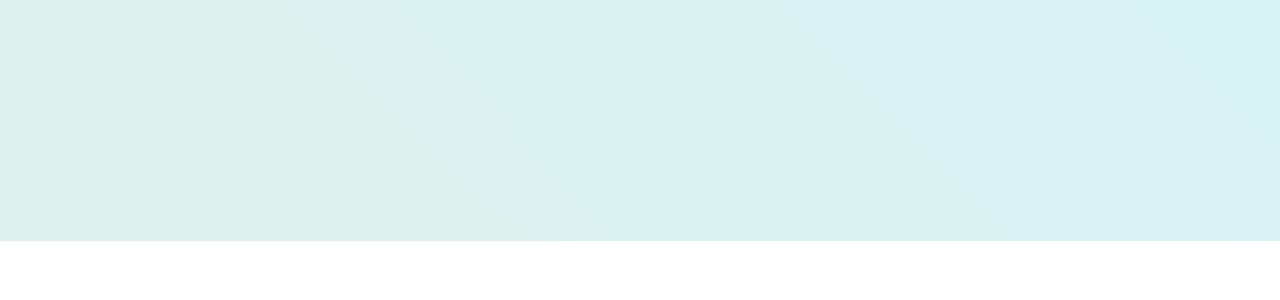
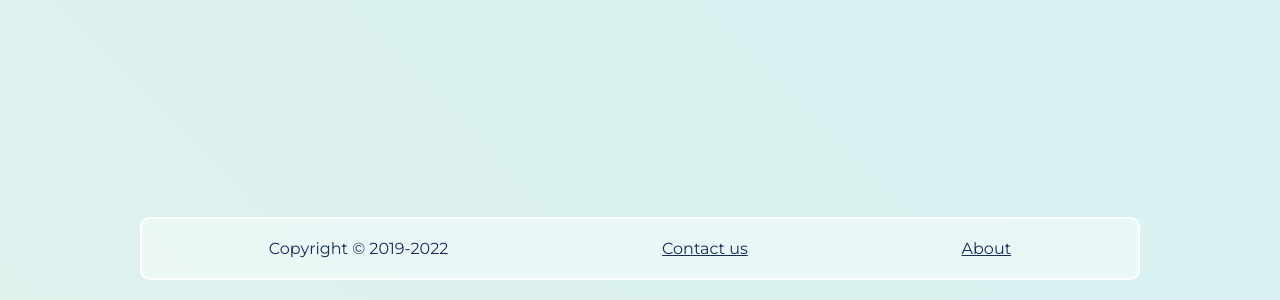
Before and after one commit to zzwt/daily-short, a Next.js app: page / in a window 1280 px wide. Shown: the part 796-1096 px from the top of the page. Before the commit the page ends 1037 px from the top, so only its background shows below. Built offline with nearby package versions, Linux system fonts and the light colour scheme; no server answers.

Commit message:
Add footer

```diff
--- /dev/null
+++ b/src/components/footer/index.js
@@ -0,0 +1,16 @@
+import React, { memo } from 'react';
+import { StyledFooter } from './style';
+
+export default memo(function Footer() {
+  return (
+    <StyledFooter className="round-border">
+      <p> Copyright &copy; 2019-2022</p>
+      <p>
+        <a href="mailto:support@dayshorts.com">Contact us</a>
+      </p>
+      <p>
+        <a href="/about">About</a>
+      </p>
+    </StyledFooter>
+  );
+});
--- /dev/null
+++ b/src/components/footer/style.js
@@ -0,0 +1,17 @@
+import styled from 'styled-components';
+
+export const StyledFooter = styled.div`
+  width: 100%;
+  margin: 20px 0;
+  display: flex;
+  justify-content: space-around;
+
+  padding: 20px;
+  a {
+    color: inherit;
+  }
+  a:hover {
+    text-decoration: underline;
+    text-underline-offset: 5px;
+  }
+`;
--- a/src/components/shortList/style.js
+++ b/src/components/shortList/style.js
@@ -1,7 +1,7 @@
 import styled from 'styled-components';
 
 export const StyledShortList = styled.div`
-  margin: 20px 0;
+  margin-top: 20px;
   background: rgba(255, 255, 255, 0.3);
 
   padding: 30px 20px;
@@ -32,7 +32,7 @@ export const StyledShortList = styled.div`
 
     .top-short-header {
       font-weight: 500;
-      background: ${props => props.theme.colorWhite};
+      background: ${(props) => props.theme.colorWhite};
     }
 
     .top-short-data {
--- a/src/pages/_app.js
+++ b/src/pages/_app.js
@@ -1,5 +1,6 @@
 import { createGlobalStyle, ThemeProvider } from 'styled-components';
 import Header from '../components/header';
+import Footer from '../components/footer';
 import { SWRConfig } from 'swr';
 import axios from 'axios';
 axios.defaults.baseURL = process.env.NEXT_PUBLIC_API_URI;
@@ -22,6 +23,7 @@ export default function MyApp({ Component, pageProps }) {
         <GlobalStyle />
         <Header></Header>
         <Component {...pageProps} />
+        <Footer></Footer>
       </ThemeProvider>
     </SWRConfig>
   );
@@ -40,6 +42,7 @@ const GlobalStyle = createGlobalStyle`
   * {
     margin: 0;
     padding: 0;
+    box-sizing: border-box;
   }
   body {
     font-family: 'Montserrat', 'Helvetica', 'Arial', sans-serif;
--- a/src/pages/style.js
+++ b/src/pages/style.js
@@ -3,7 +3,6 @@ import styled from 'styled-components';
 const StyledIndex = styled.div`
   /* background: red; */
   min-height: 100vh;
-  padding-bottom: 40px;
   /* .top-short {
     margin-top: 10px;
     .top-short-header {
```
